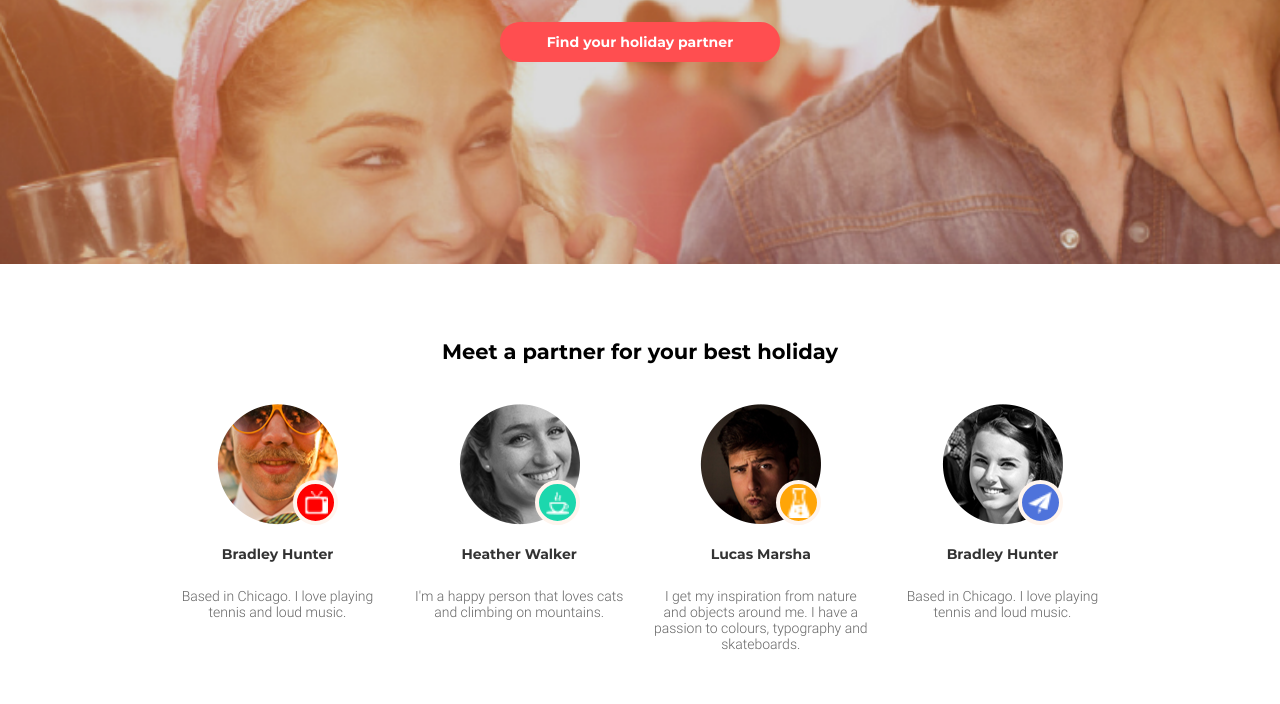
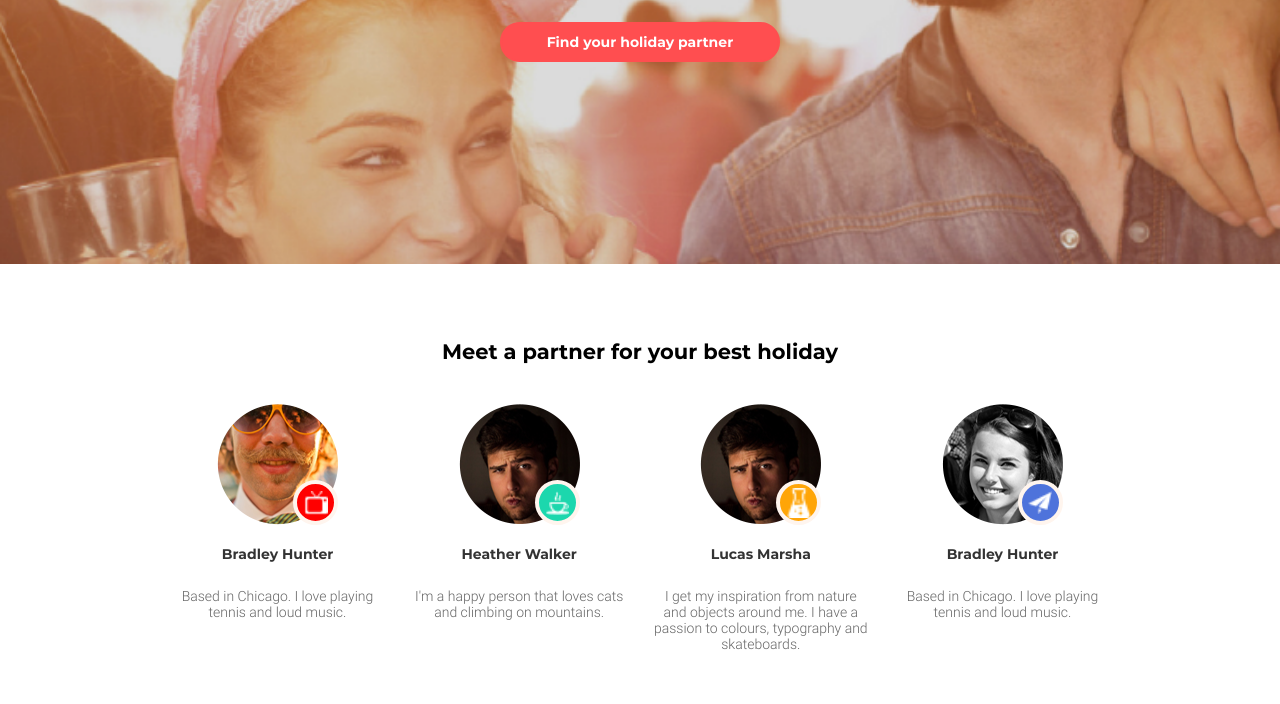
Before and after one commit to zeabato/goit-fe-course, a plain HTML site: page module_8/index.html in a window 1280 px wide. Shown: the part 436-1140 px from the top of the page. Drawn offline with Linux system fonts and the light colour scheme.

Commit message:
refresh 8mod

```diff
--- a/module_8/index.html
+++ b/module_8/index.html
@@ -59,7 +59,7 @@
 
         <div class="cards_item">
           <div class="user_photo3">
-            <img src="./img/girl1.png" alt="">
+            <img src="./img/man2.png" alt="">
           </div>
           <h3 class="name_user">Heather Walker</h3>
           <p class="about_user">I'm a happy person that loves cats and climbing on mountains. </p>
```
